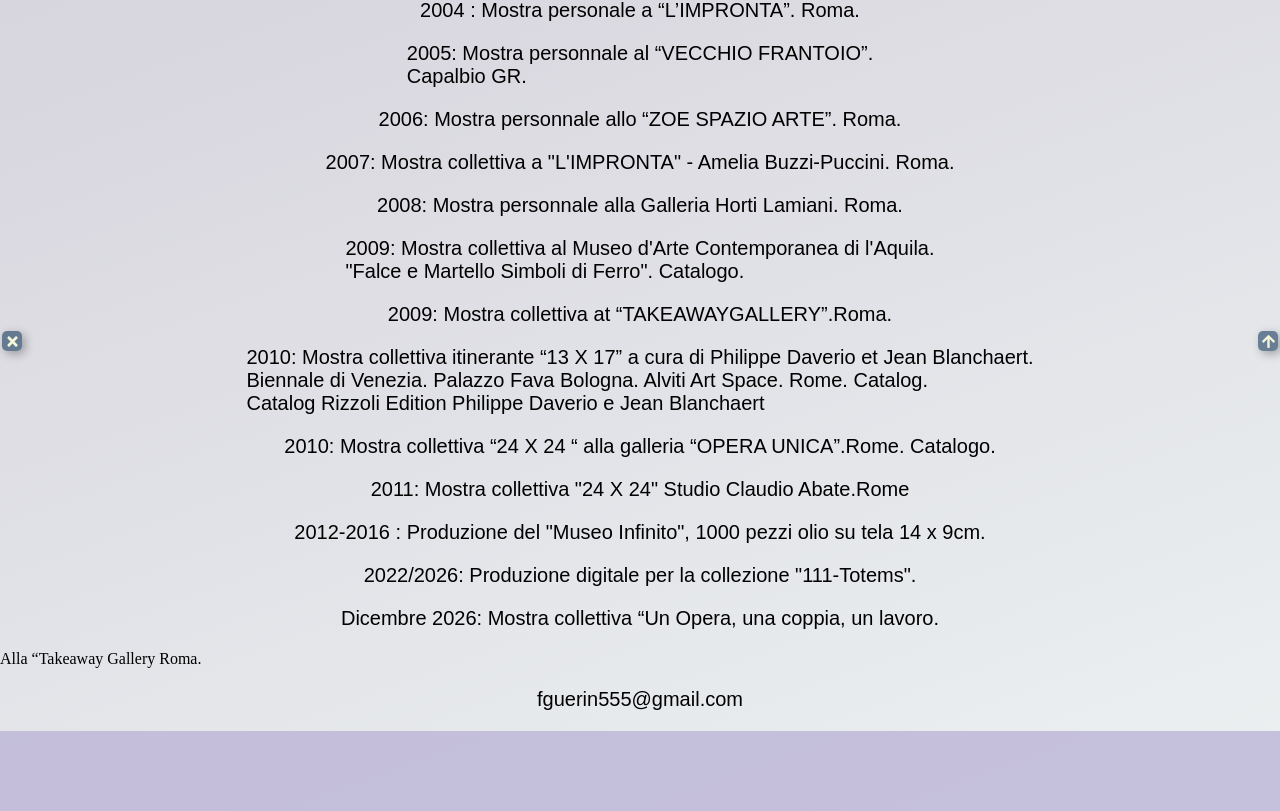
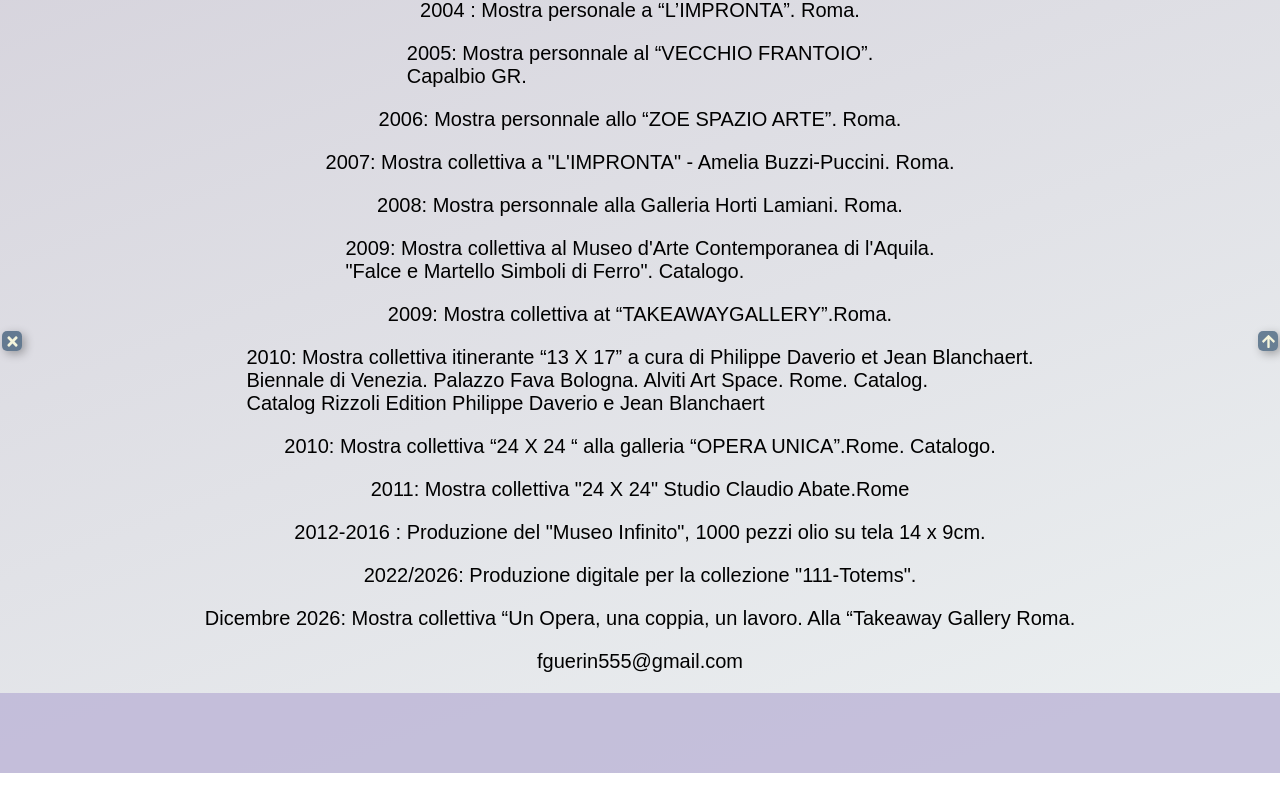
Before and after one commit to fguerin555/fguerin-painting, a React (Create React App) app: page /ItalianoHome in a window 1280 px wide. Shown: the part 334-1145 px from the top of the page. After the commit the page ends 1107 px from the top, so only its background shows below. Built offline with nearby package versions, Linux system fonts and the light colour scheme.

Commit message:
Godds curriculums

```diff
--- a/src/pages/HomeFile/EnglishHome.js
+++ b/src/pages/HomeFile/EnglishHome.js
@@ -76,11 +76,12 @@ const EnglishHome = () => {
             consisting of 1,000 oil-on-canvas pieces, each measuring 14 x 9 cm.
           </p>
           <p>2022/2026: Digital Creation for the "111-Totems" collection.</p>
-          <p>fguerin555@gmail.com</p>
+
           <p>
             December 2026: Collective exhibition “Un Opera, una coppia, un
             lavoro. At Gallery “Takeaway Gallery Rome.
           </p>
+          <p>fguerin555@gmail.com</p>
         </div>
 
         <ScrollToTop />
--- a/src/pages/HomeFile/ItalianoHome.js
+++ b/src/pages/HomeFile/ItalianoHome.js
@@ -72,8 +72,9 @@ const ItalianoHome = () => {
           <p>2022/2026: Produzione digitale per la collezione "111-Totems".</p>
           <p>
             Dicembre 2026: Mostra collettiva “Un Opera, una coppia, un lavoro.
+            Alla “Takeaway Gallery Roma.
           </p>
-          Alla “Takeaway Gallery Roma.
+
           <p>fguerin555@gmail.com</p>
         </div>
 
```
